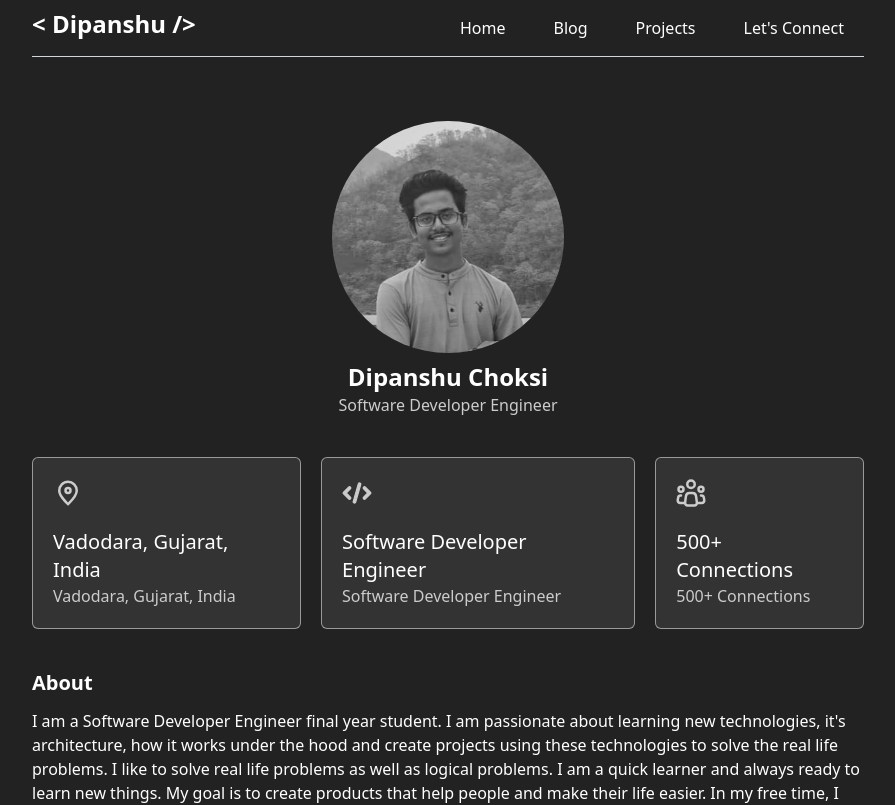
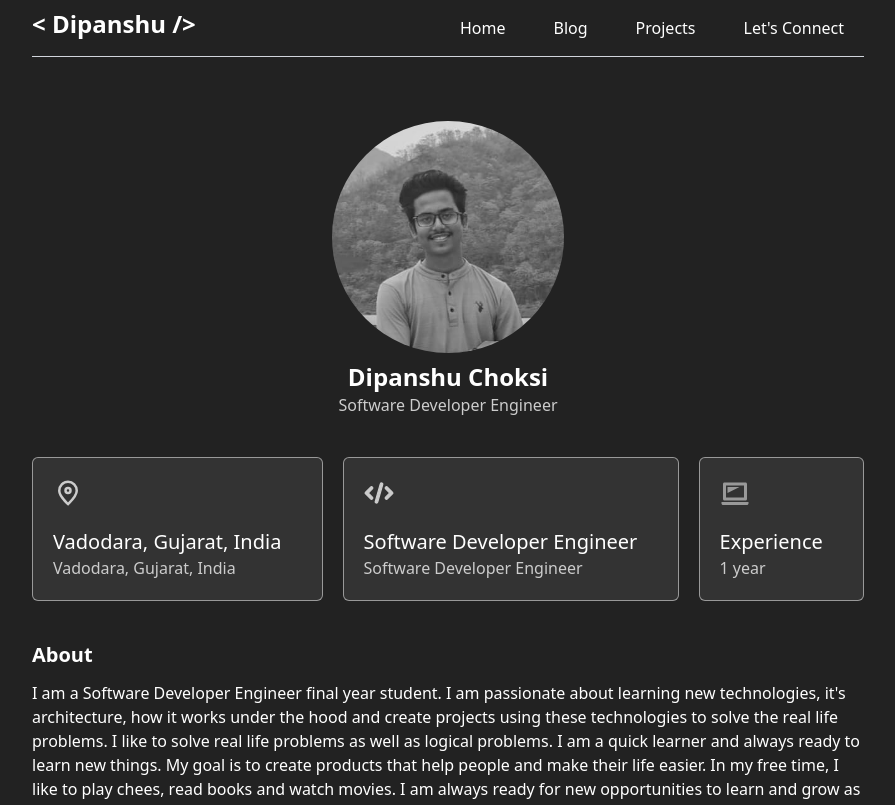
Before and after one commit to dipanshuchoksi/Portfolio, a Next.js app: page / in a window 1280 px wide. Shown: the top 805 px of the page, without its empty margins (192-1087 px from the left). Built offline with nearby package versions, Linux system fonts and the light colour scheme.

Commit message:
minorUpdate:created interface file in blogPage and updated experience section in homePage

```diff
--- /dev/null
+++ b/src/app/blog/[series]/[post]/const.ts
@@ -0,0 +1,26 @@
+export type PostEdgeList = {
+  edges: {
+    node: PostPreview;
+  }[];
+};
+
+export type PostPreview = {
+  brief: string;
+  title: string;
+  slug: string;
+  coverImage: string;
+  id: string;
+};
+
+export type PostSeries = {
+  seriesSlug: string;
+  posts: PostEdgeList;
+};
+
+
+export interface PostInterface {
+  title: string;
+  content: {
+    markdown: string;
+  };
+}
--- a/src/app/blog/[series]/[post]/page.tsx
+++ b/src/app/blog/[series]/[post]/page.tsx
@@ -4,9 +4,10 @@ import { useEffect, useState } from "react";
 import getPost from "./getBlog";
 import { usePathname } from "next/navigation";
 import ReactMarkdown from "react-markdown";
+import { PostInterface } from "./const";
 
 function Post() {
-  const [post, setPost] = useState();
+  const [post, setPost] = useState<PostInterface>();
   const [loading, setLoading] = useState(true);
   const [error, setError] = useState<Error | null>(null);
   const [host, slug] = usePathname().split("/").slice(2);
--- a/src/app/blog/page.tsx
+++ b/src/app/blog/page.tsx
@@ -3,23 +3,7 @@ import { useEffect, useState } from "react";
 import fetchPosts from "./getBlogs";
 import Image from "next/image";
 import Link from "next/link";
-
-type PostEdge = {
-  edges: {
-    node: {
-      brief: string;
-      title: string;
-      slug: string;
-      coverImage: string;
-      id: string;
-    };
-  }[];
-};
-
-type Series = {
-  seriesSlug: string;
-  posts: PostEdge[];
-};
+import { PostSeries } from "./[series]/[post]/const";
 
 const seriesArr = [
   "create-your-own",
@@ -28,7 +12,7 @@ const seriesArr = [
 ];
 
 function Blog() {
-  const [posts, setPosts] = useState<Series[]>([]);
+  const [posts, setPosts] = useState<PostSeries[]>([]);
   const [loading, setLoading] = useState<boolean>(true);
   const [error, setError] = useState<Error | null>(null);
 
@@ -49,6 +33,7 @@ function Blog() {
               })
           )
           .filter((dataElement) => dataElement.posts.edges.length);
+
         setPosts(allPosts);
       } catch (error) {
         if (error instanceof Error) {
--- a/src/app/const/index.ts
+++ b/src/app/const/index.ts
@@ -19,9 +19,9 @@ export const heroCardArr = [
     subTitle: "Software Developer Engineer",
   },
   {
-    iconUrl: "/peopleIcon.svg",
-    title: "500+ Connections",
-    subTitle: "500+ Connections",
+    iconUrl: "/laptop.svg",
+    title: "Experience",
+    subTitle: "1 year",
   },
 ];
 
```
Also changed, not shown: public/laptop.svg (added).
